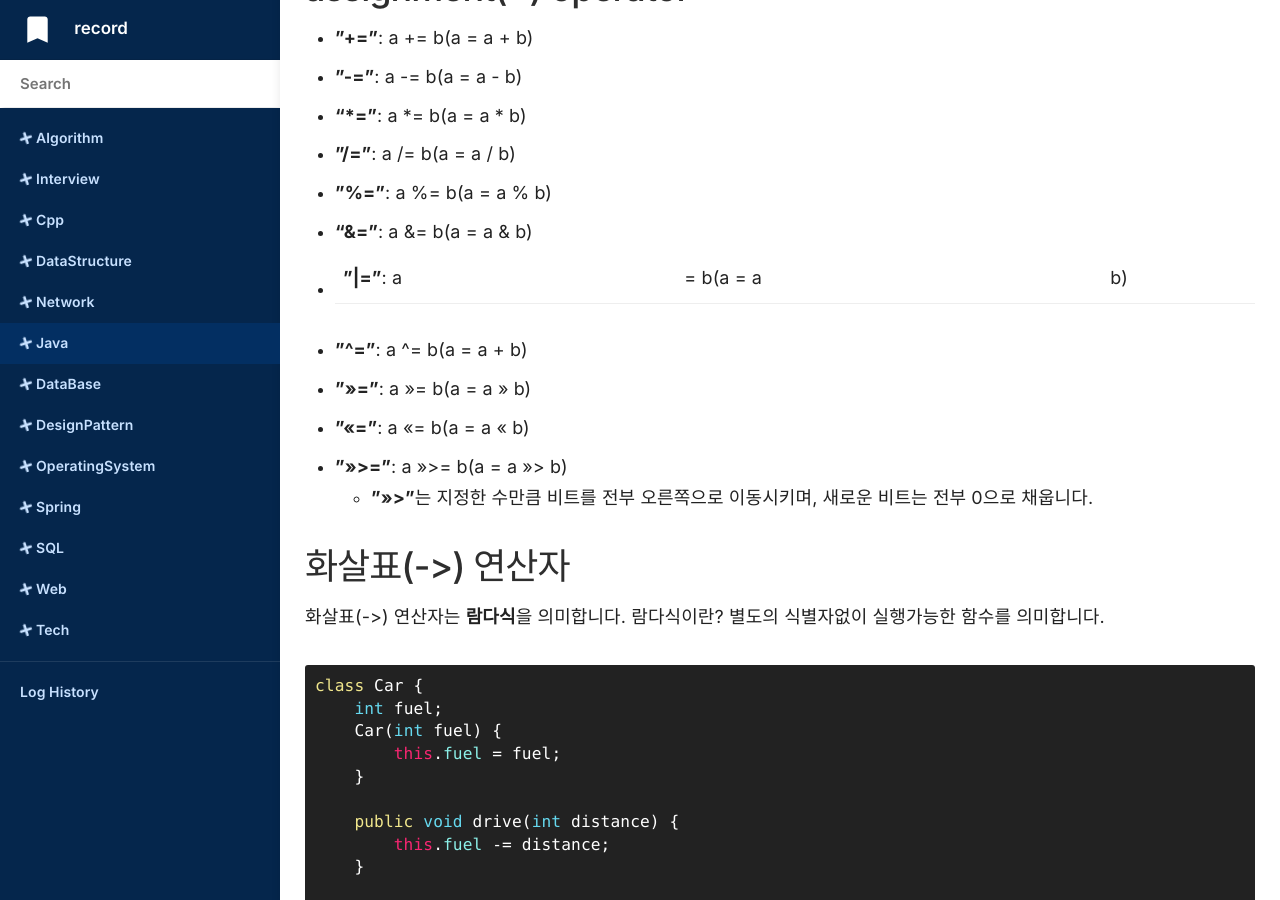
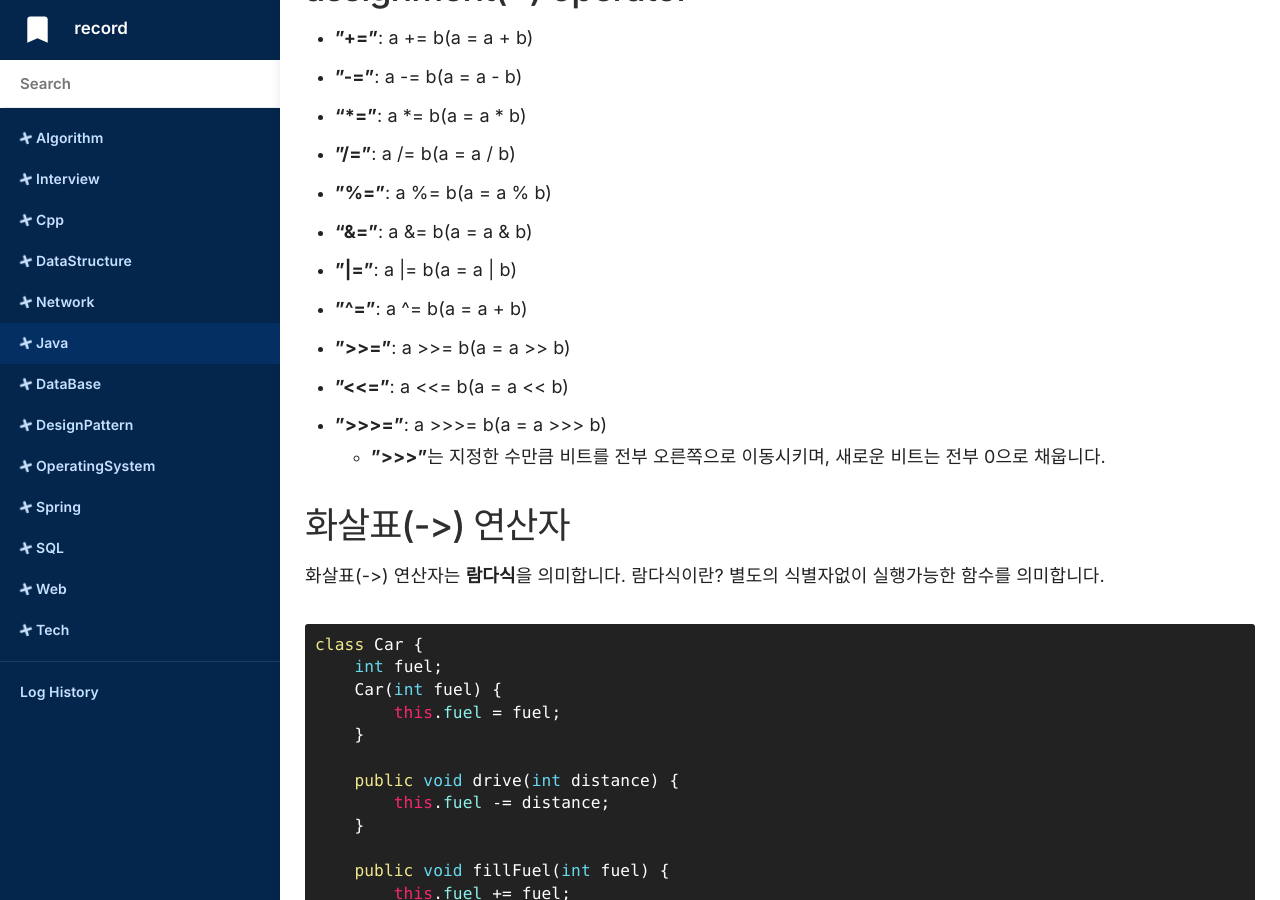
Before and after one commit to doorisopen/record, a Jekyll site: the page built from _docs/Java/2022-05-30-java-week3-operator.md, in a window 1280 px wide and 900 px high, scrolled down 2724 px. Built offline with Jekyll 4.4.1, drawn with Linux system fonts in a browser that asks for light colours; nearby versions of some CDN libraries; some web fonts are replaced; comment, search, counter and statistics services are not loaded; some of the changed text lies outside the part shown.

```diff
--- a/_docs/Java/2022-05-30-java-week3-operator.md
+++ b/_docs/Java/2022-05-30-java-week3-operator.md
@@ -95,12 +95,12 @@ class Main {
 * **"/="**: a /= b(a = a / b)
 * **"%="**: a %= b(a = a % b)
 * **"&="**: a &= b(a = a & b)
-* **"\|="**: a |= b(a = a | b)
+* **"\|="**: a \|= b(a = a \| b)
 * **"^="**: a ^= b(a = a + b)
-* **">>="**: a >>= b(a = a >> b)
-* **"<<="**: a <<= b(a = a << b)
-* **">>>="**: a >>>= b(a = a >>> b)
-  * **">>>"**는 지정한 수만큼 비트를 전부 오른쪽으로 이동시키며, 새로운 비트는 전부 0으로 채웁니다.
+* **"\>>="**: a \>>= b(a = a \>> b)
+* **"\<<="**: a \<<= b(a = a \<< b)
+* **"\>>>="**: a \>>>= b(a = a \>>> b)
+  * **"\>>>"**는 지정한 수만큼 비트를 전부 오른쪽으로 이동시키며, 새로운 비트는 전부 0으로 채웁니다.
 
 
 ## 화살표(->) 연산자
@@ -161,7 +161,7 @@ public class Main {
 |2|!, ~, ++, --|
 |3|*, /, %|
 |4|+, -|
-|5|<<, >>, >>>|
+|5|\<<, \>>, \>>>|
 |6|<, <=, >, >=|
 |7|==, !=|
 |8|&|
@@ -170,7 +170,7 @@ public class Main {
 |11|&&|
 |12|\|\||
 |13|? :|
-|14|=, +=, -=, *=, /=, <<=, >>=, &=, ^=, ~=|
+|14|=, +=, -=, *=, /=, \<<=, \>>=, &=, ^=, ~=|
 
 
 ## (optional) Java 13. switch 연산자
```
Also changed, not shown: other parts of _docs/Java/2022-05-30-java-week3-operator.md (+2 -2 lines).
